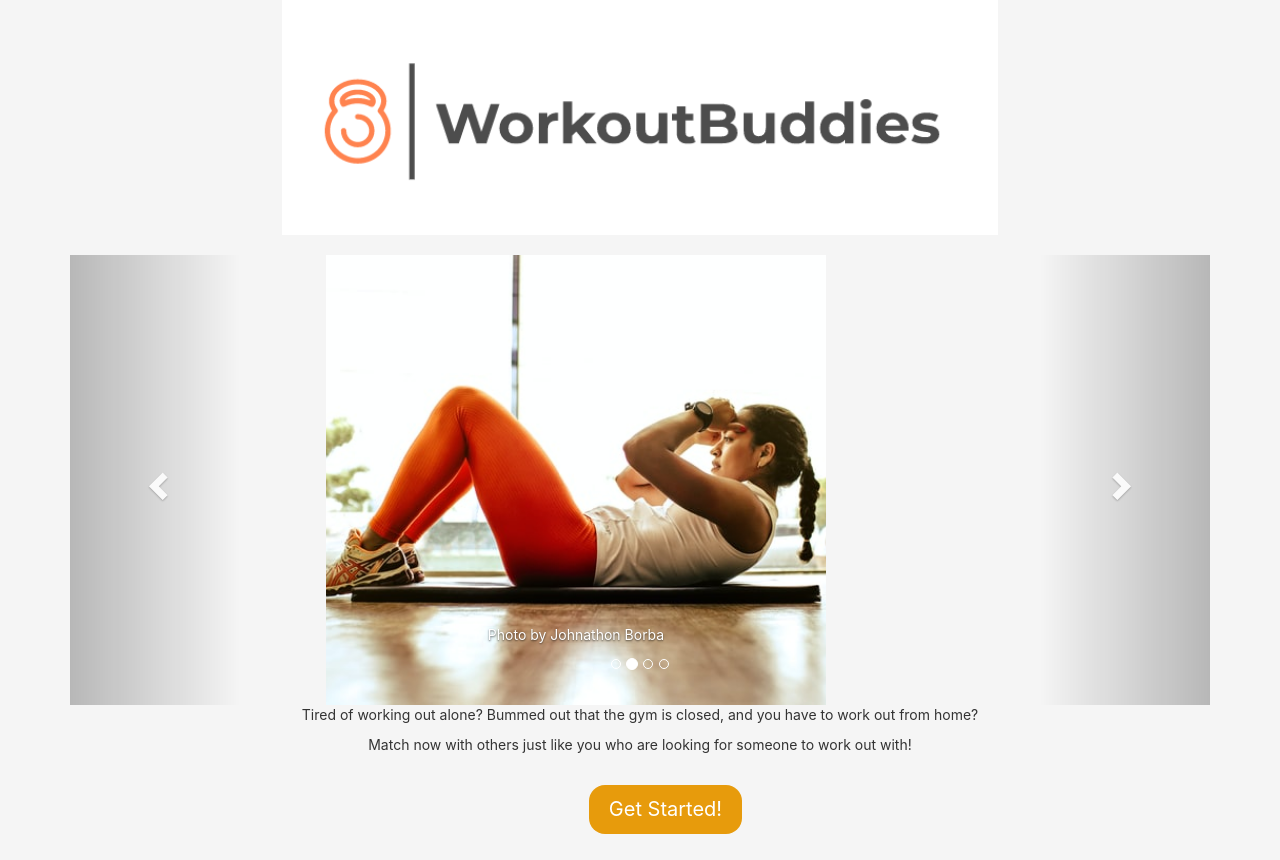
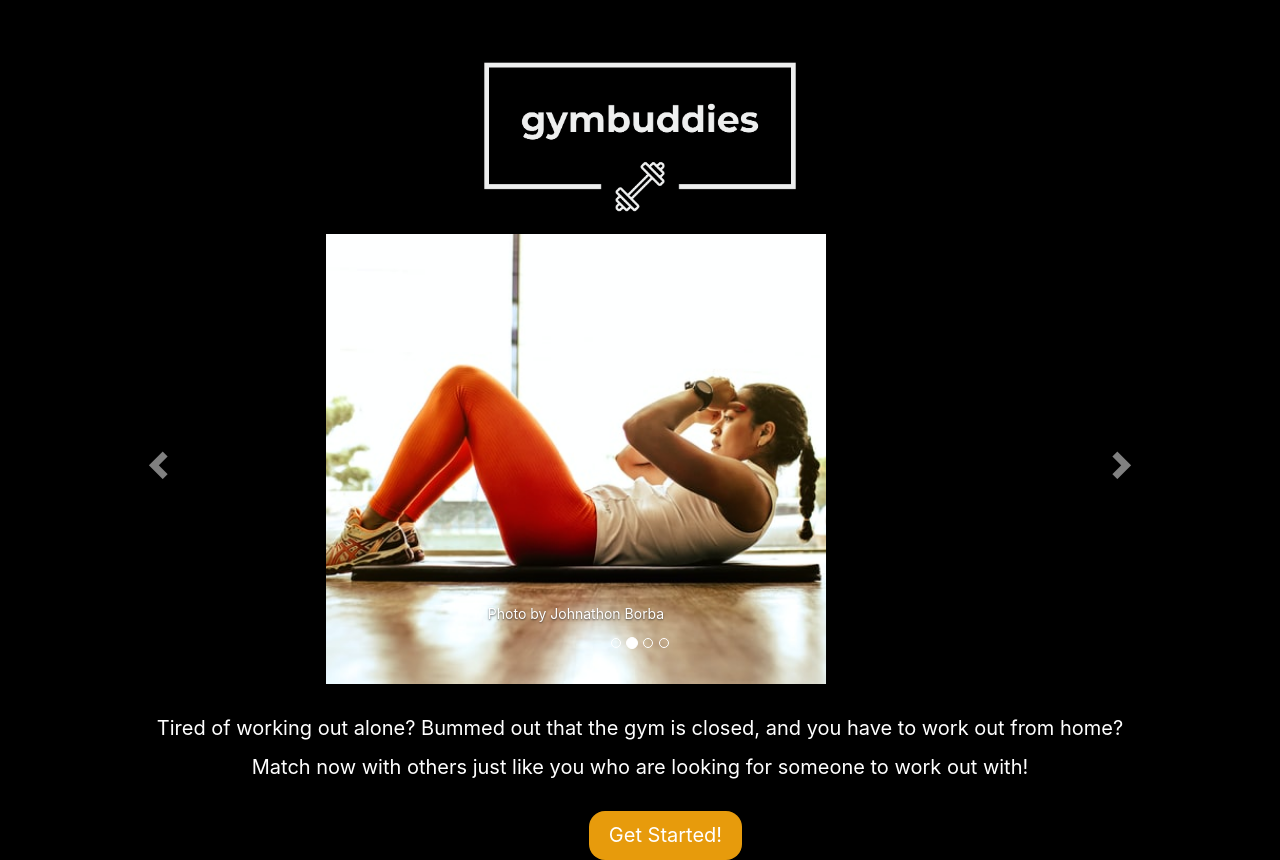
Before and after one commit to klinhdo/HacktheNorth2020, a website: page index.html in a window 1280 px wide. Before the commit the page ends 834 px from the top, so only its background shows below. Drawn offline with nearby package versions, Linux system fonts and the light colour scheme.

Commit message:
Change style of landing page + add transparent logo

```diff
--- a/index.css
+++ b/index.css
@@ -1,5 +1,5 @@
 body {
-    background-color: whitesmoke;
+    background-color: black;
     font-family: -apple-system, BlinkMacSystemFont, 'Segoe UI', Roboto, Oxygen, Ubuntu, Cantarell, 'Open Sans', 'Helvetica Neue', sans-serif;
     align-items: middle;
 }
@@ -10,13 +10,21 @@ body {
     align-items: center;
 }
 
+.logo-img {
+    padding-top: 60px;
+    max-width: 25%;
+}
+
 h1 {
     vertical-align: middle;
     text-align: center;
 }
 
 #description {
+    padding-top: 30px;
     text-align: center;
+    font-size: 2rem;
+    color: #ffffff;
 }
 
 button {
--- a/index.html
+++ b/index.html
@@ -21,7 +21,7 @@
 
 <body>
     <div id="logo">
-        <img src="logo.png">
+        <img class="logo-img" src="logo2.png">
     </div>
 
     <div class="container">
```
Also changed, not shown: logo2.png (added).
